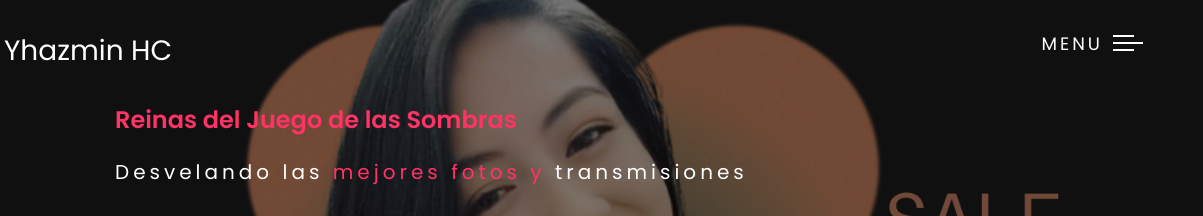
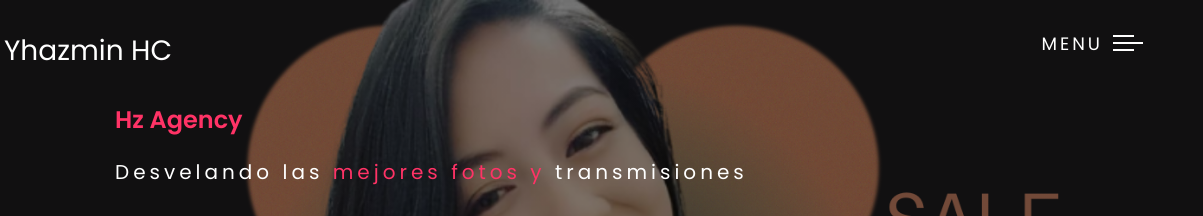
Before and after one commit to kevinvegafer/Yhazmin, a plain HTML site: page index.html in a window 1280 px wide. Shown: the top 216 px of the page, 77-1280 px from the left. Drawn offline with nearby package versions, Linux system fonts and the light colour scheme; a script that the page names is missing.

Commit message:
Update index.html

```diff
--- a/index.html
+++ b/index.html
@@ -6,7 +6,7 @@
     <link rel="stylesheet" href="https://cdnjs.cloudflare.com/ajax/libs/font-awesome/6.4.0/css/all.min.css" integrity="sha512-iecdLmaskl7CVkqkXNQ/ZH/XLlvWZOJyj7Yy7tcenmpD1ypASozpmT/E0iPtmFIB46ZmdtAc9eNBvH0H/ZpiBw==" crossorigin="anonymous" referrerpolicy="no-referrer" />
     <script src="https://unpkg.com/scrollreveal@4.0.0/dist/scrollreveal.min.js"></script>
     <link rel="stylesheet" href="estilo.css">
-    <title>Hz agency</title>
+    <title>Hz Agency</title>
       <link rel="icon" href="https://www.gravoc.com/wp-content/uploads/2015/08/Hat-01-2561.png" type="image/png">
 
 </head>
@@ -38,7 +38,7 @@
         </header>
         <div class="contenido">
             <h2 class="titulo-seccion headline load-hidden"></h2>
-            <h2 class="color">Reinas del Juego de las Sombras</h2>
+            <h2 class="color">Hz Agency</h2>
             <p class="descripcion">Desvelando las <span class="color">mejores fotos y</span> transmisiones</p>
 
             <div class="redes">
```
